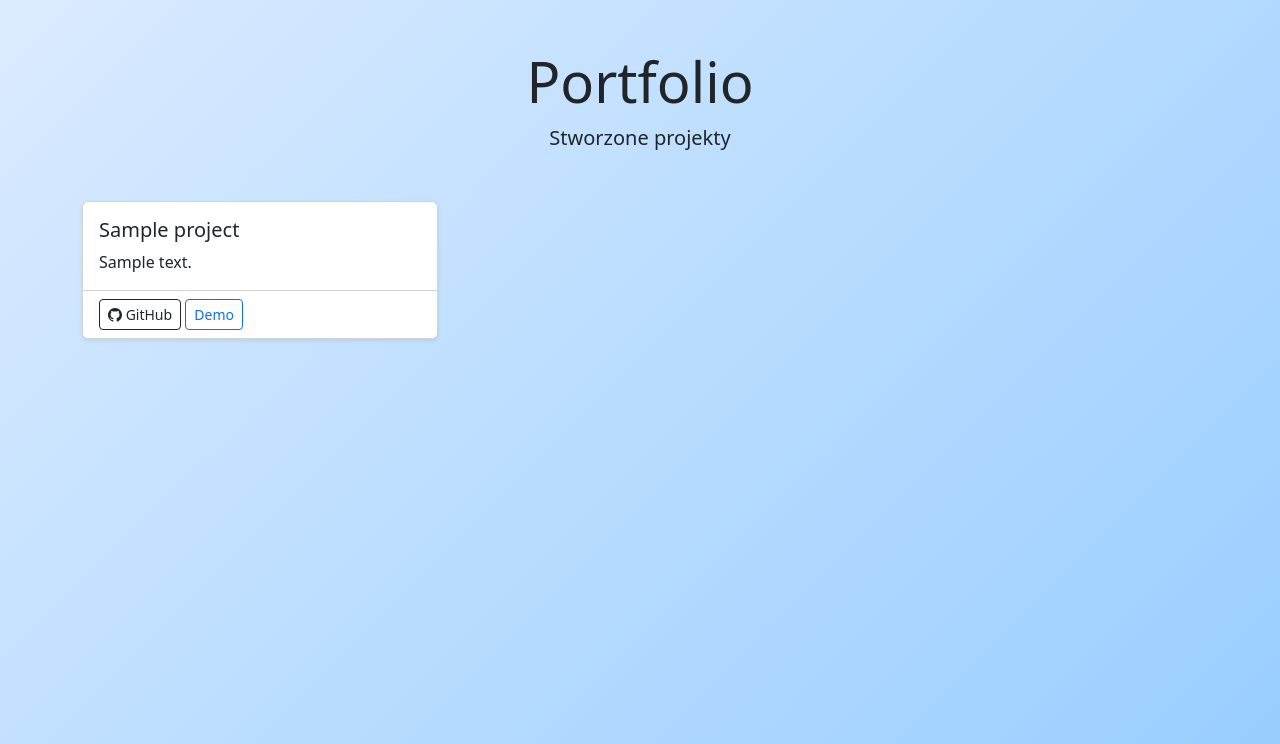
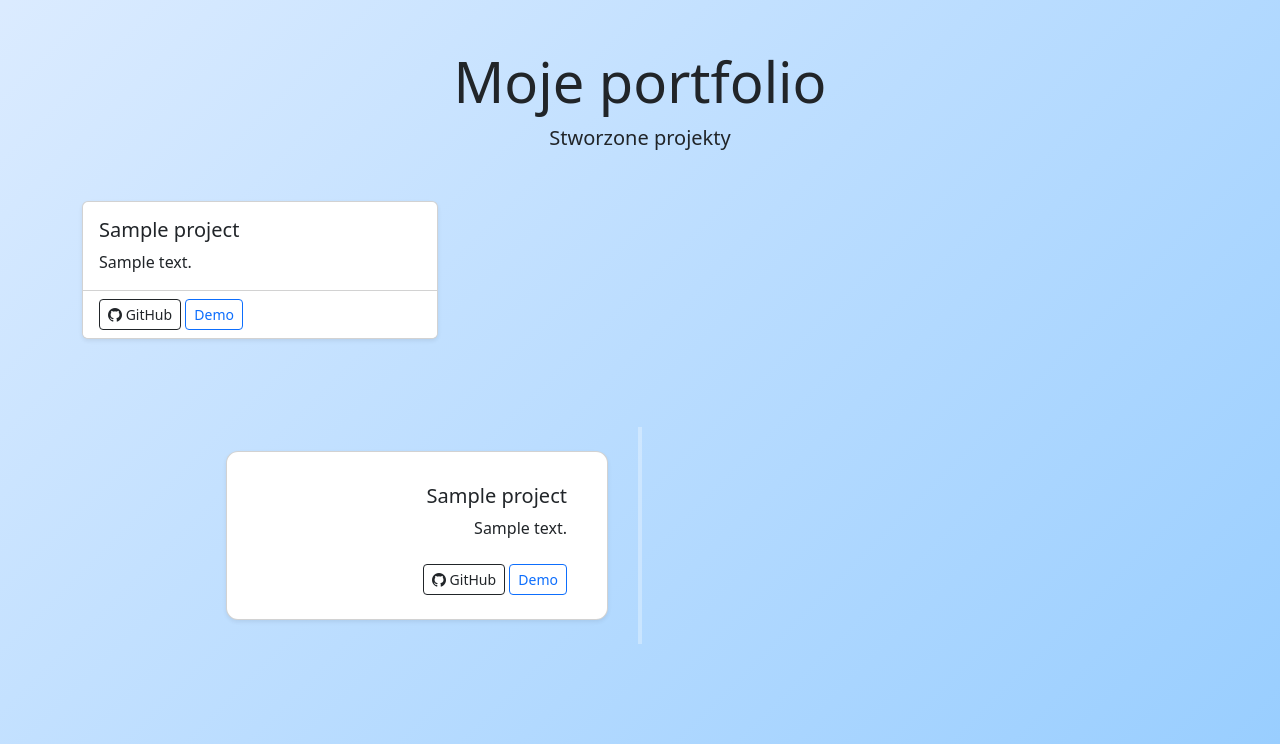
Before and after one commit to Grzegorz-T/Portfolio, a Django app: template core/templates/core/home.html in a window 1280 px wide. Shown: the part 56-800 px from the top of the page. Run offline with Django 5.2, Linux system fonts and the light colour scheme; the template is opened without the code that fills it: most values are stand-ins (such as "Sample title", 1, 10 or a date in 2020).

Commit message:
Add project timeline

```diff
--- a/core/static/core/styles.css
+++ b/core/static/core/styles.css
@@ -27,3 +27,76 @@ body {
 .navbar {
     background-color: var(--navbar-bg) !important;
 }
+
+.timeline-container {
+    display: flex;
+    justify-content: center;
+    margin: 4rem 0;
+}
+
+.timeline {
+    position: relative;
+    width: 80%;
+    max-width: 900px;
+}
+
+.timeline::before {
+    content: "";
+    position: absolute;
+    top: 0;
+    bottom: 0;
+    left: 50%;
+    width: 4px;
+    background: rgba(255, 255, 255, 0.3);
+    transform: translateX(-50%);
+}
+
+.timeline-item {
+    position: relative;
+    width: 50%;
+    padding: 1.5rem 2rem;
+}
+
+.timeline-item.left {
+    left: 0;
+    text-align: right;
+}
+
+.timeline-item.right {
+    left: 50%;
+    text-align: left;
+}
+
+.timeline-item .content {
+    background: var(--card-bg);
+    padding: 1rem 1.5rem;
+    border-radius: 0.75rem;
+    box-shadow: 0 10px 25px rgba(0,0,0,0.15);
+}
+
+.timeline-item h5 {
+    margin-bottom: 0.5rem;
+}
+
+@media (max-width: 768px) {
+    .timeline::before {
+        left: 20px;
+    }
+
+    .timeline-item {
+        width: 100%;
+        padding-left: 60px;
+        padding-right: 0;
+        text-align: left;
+    }
+
+    .timeline-item.left,
+    .timeline-item.right {
+        left: 0;
+    }
+}
+
+#projectsChart {
+    width: 100% !important;
+    height: 300px !important;
+}
--- a/core/templates/core/base.html
+++ b/core/templates/core/base.html
@@ -1,4 +1,4 @@
-
+{% load static %}
 <!DOCTYPE html>
 <html lang="pl">
 <head>
@@ -12,7 +12,7 @@
     <link href="https://cdn.jsdelivr.net/npm/bootstrap-icons/font/bootstrap-icons.css" rel="stylesheet">
     <!-- AOS (Animate On Scroll) -->
     <link href="https://unpkg.com/aos@2.3.1/dist/aos.css" rel="stylesheet">
-    {% load static %}
+
     <link rel="stylesheet" href="{% static 'core/styles.css' %}">
     {% block extra_head %}{% endblock %}
 </head>
--- a/core/templates/core/home.html
+++ b/core/templates/core/home.html
@@ -5,7 +5,7 @@
 {% block content %}
 
 <div class="text-center mb-5" data-aos="fade-up">
-    <h1 class="display-4">Portfolio</h1>
+    <h1 class="display-4">Moje portfolio</h1>
     <p class="lead">Stworzone projekty</p>
 </div>
 
@@ -36,4 +36,48 @@
     {% endfor %}
 </div>
 
+<section class="timeline-container">
+    <div class="timeline">
+
+        {% for project in projects %}
+        <div class="timeline-item {% cycle 'left' 'right' %}"
+             data-aos="{% cycle 'fade-right' 'fade-left' %}">
+
+            <div class="content card shadow-sm h-100">
+
+                <div class="card-body">
+                    <h5 class="card-title">{{ project.title }}</h5>
+                    <p class="card-text">
+                        {{ project.description|truncatewords:20 }}
+                    </p>
+                </div>
+
+                <div class="card-footer bg-transparent border-0">
+                    {% if project.github_url %}
+                    <a href="{{ project.github_url }}"
+                       class="btn btn-outline-dark btn-sm"
+                       target="_blank">
+                        <i class="bi bi-github"></i> GitHub
+                    </a>
+                    {% endif %}
+
+                    {% if project.live_url %}
+                    <a href="{{ project.live_url }}"
+                       class="btn btn-outline-primary btn-sm"
+                       target="_blank">
+                        Demo
+                    </a>
+                    {% endif %}
+                </div>
+
+            </div>
+        </div>
+        {% empty %}
+        <p class="text-center text-muted">Brak projektów</p>
+        {% endfor %}
+
+    </div>
+</section>
+
+
 {% endblock %}
```
Also changed, not shown: core/templates/core/timeline.html (added, +24 -0 lines), 1 other file.
